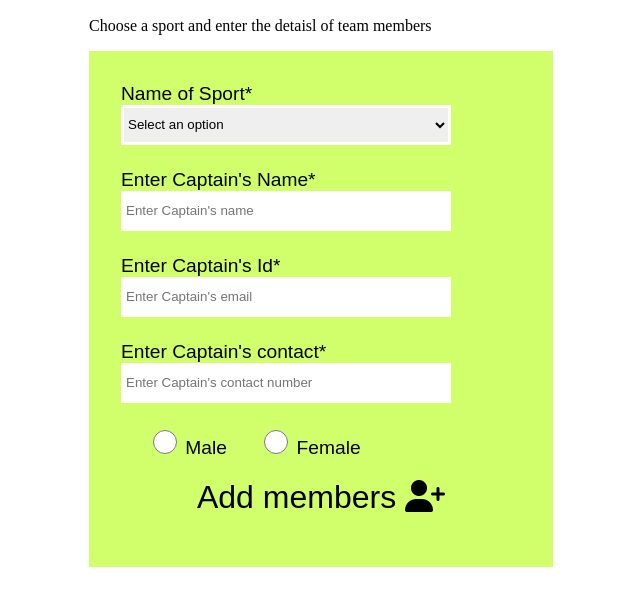
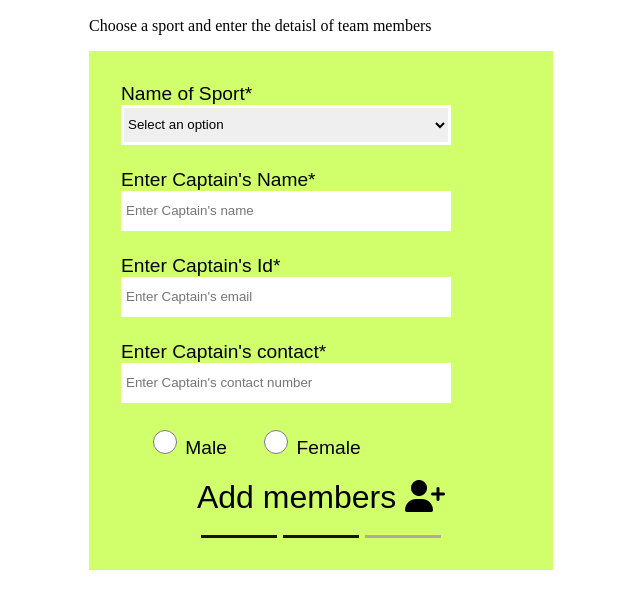
Before and after one commit to Arya-n-101/spirit, a website: page registration/registration_index.html in a window 1280 px wide. Shown: the part 87-696 px from the top of the page, without its empty margins (319-959 px from the left). Drawn offline with Linux system fonts and the light colour scheme.

Commit message:
Update registration_css.css

```diff
--- a/registration/registration_css.css
+++ b/registration/registration_css.css
@@ -10,10 +10,6 @@
 }
 body{
     display: flex;
-}
-a{
-    text-decoration: none;
-    font-size: 1.5rem;
 }
 #myDropdown{
     width: 20.6rem;
@@ -44,7 +40,10 @@ form input{
     border-radius:0 ;
     border: solid white ;
 }
-
+a{
+    text-decoration: none;
+    font-size: 1.5rem;
+}
 .submitButton
 {
     display: none;
@@ -66,7 +65,7 @@ form input{
     width:10rem ;
 }
 option{
-    font-size:1rem;
+    font-size: 1rem;
     width: auto;
     height: 3rem;
 }
@@ -77,7 +76,7 @@ option{
     border: solid transparent;
     cursor: pointer;
 }
-.del: hover{
+.del:hover{
     color: gray;
 }
 .addMember{
@@ -89,6 +88,28 @@ font-size: 2rem;
 border-radius: 100%;
 cursor: pointer;
 }
-.addMember: hover{
+.addMember:hover{
     color: gray;
 }
+.lines{
+    height: 0.2rem;
+    width: 15rem;
+    margin: auto;
+    display: flex;
+    flex-basis: 1;
+    flex-grow: 1;
+    gap: 0.4rem;
+}
+.line1{
+    background-color: #141414;
+    height: 0.2rem;
+    width: 5rem;
+}
+.line2{
+    background-color: #141414;
+    width: 5rem;
+}
+.line3{
+    background-color: #ABABAb;
+    width: 5rem;
+}
```
